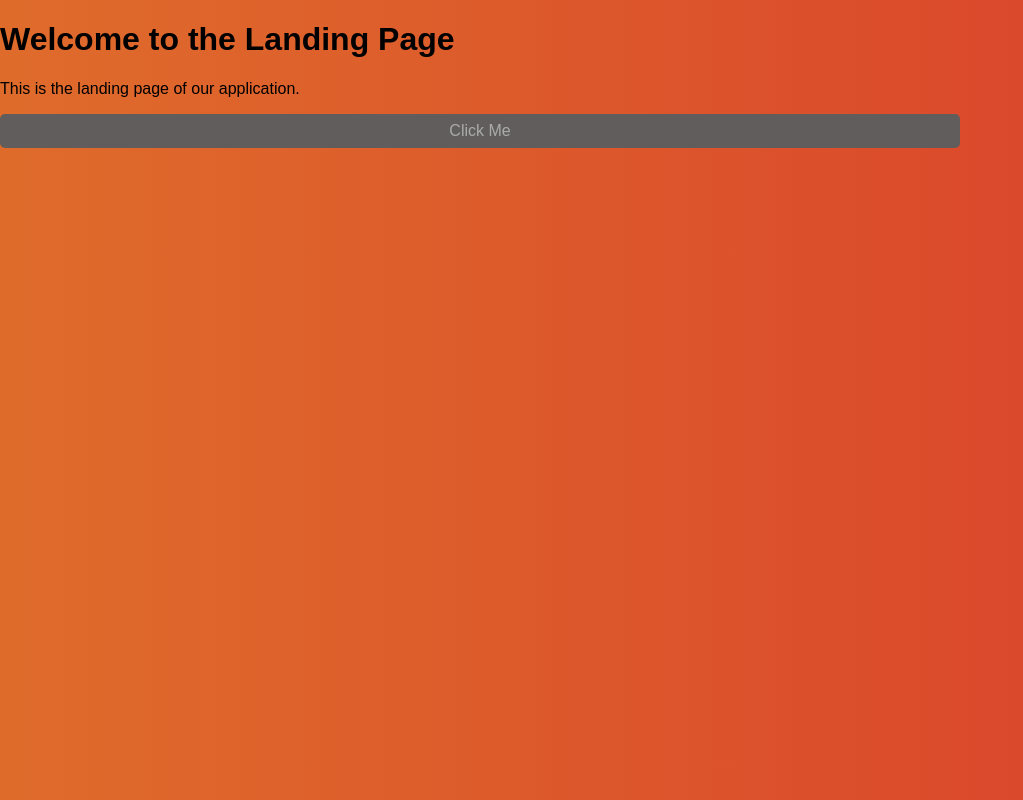
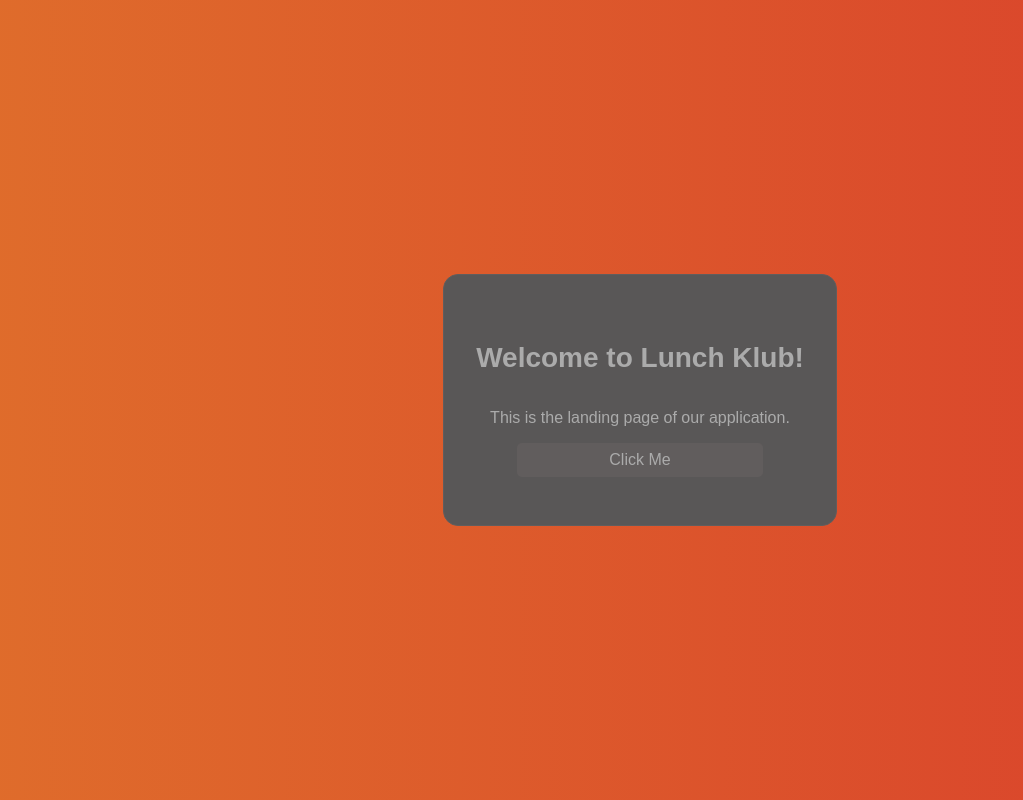
Before and after one commit to Jdd2020/Lunch-Klub, a React (Vite) app in the folder client/: page / in a window 1280 px wide. Shown: the whole page, without its empty margins (0-1023 px from the left). Built offline with nearby package versions, Linux system fonts and the light colour scheme.

Commit message:
Added a containers folder

```diff
--- a/client/src/auth/login/index.css
+++ b/client/src/auth/login/index.css
@@ -1,11 +1,3 @@
-.login-landing {
-  height: 100%;
-  width: 100%;
-  display: flex;
-  justify-content: center;
-  align-items: center;
-}
-
 #forgot-password-text {
   font-size: 12px;
   color: #ababab;
--- a/client/src/auth/login/index.tsx
+++ b/client/src/auth/login/index.tsx
@@ -1,13 +1,14 @@
 import logo from "../../assets/lunch-klub.svg";
 import Button from "../../component/button";
 import Card from "../../component/card";
+import CenterAlign from "../../component/containers/center-align";
 import TextInput from "../../component/text-input";
 import colorPallette from "../../constants/colors";
 import "./index.css";
 
 const LoginLanding = () => {
     return (
-        <div className="login-landing" id="login-landing">
+        <CenterAlign>
             <Card style={{
                 gap: "1.5rem",
                 color: colorPallette.textGray,
@@ -43,7 +44,7 @@ const LoginLanding = () => {
                 </Button>
                 <div id="forgot-password-text">Forgot Password?</div>
             </Card>
-        </div >
+        </CenterAlign>
     )
 }
 
--- /dev/null
+++ b/client/src/component/containers/center-align/index.css
@@ -0,0 +1,7 @@
+div .center-align {
+    display: flex;
+    justify-content: center;
+    align-items: center;
+    width: 100%;
+    height: 100%;
+}
--- /dev/null
+++ b/client/src/component/containers/center-align/index.tsx
@@ -0,0 +1,18 @@
+import "./index.css";
+
+type CenterAlignProps = {
+    id?: string;
+    className?: string;
+    style?: React.CSSProperties;
+    children?: React.ReactNode;
+}
+
+const CenterAlign = ({ id, className, style, children }: CenterAlignProps) => {
+    return (
+        <div id={id} className={`${className} center-align`} style={style}>
+            {children}
+        </div>
+    );
+};
+
+export default CenterAlign;
--- a/client/src/index.css
+++ b/client/src/index.css
@@ -13,6 +13,7 @@
 body {
 
   background: linear-gradient(270deg, #d72c2c, #e2832b, #d72c2c);
+
   background-size: 400% 400%;
 
   animation: gradientShift 10s ease infinite;
@@ -31,6 +32,8 @@ body {
 
   min-height: 100vh;
 
+  color: #ababab;
+
 
 }
 
--- a/client/src/landing/index.tsx
+++ b/client/src/landing/index.tsx
@@ -1,9 +1,19 @@
-import Button from "../component/button"
+import Button from "../component/button";
+import Card from "../component/card";
+import CenterAlign from "../component/containers/center-align";
+import colorPallette from "../constants/colors";
 
 const Landing = () => {
     return (
-        <div>
-        <h1>Welcome to the Landing Page</h1>
+        <CenterAlign>
+            <Card>
+                <h1 style={{
+                    color: colorPallette.textGray,
+                    fontWeight: "700",
+                    fontSize: "1.75rem",
+                    textAlign: "center",
+                }}
+                > Welcome to Lunch Klub!</h1>
                 <p>This is the landing page of our application.</p>
                 <Button
                     id="landing-button"
@@ -14,7 +24,8 @@ const Landing = () => {
                 >
                     Click Me
                 </Button>
-        </div>
+            </Card>
+        </CenterAlign>
     );
 }
 export default Landing;
```
Lines whose indentation alone changed are shown as unchanged.
